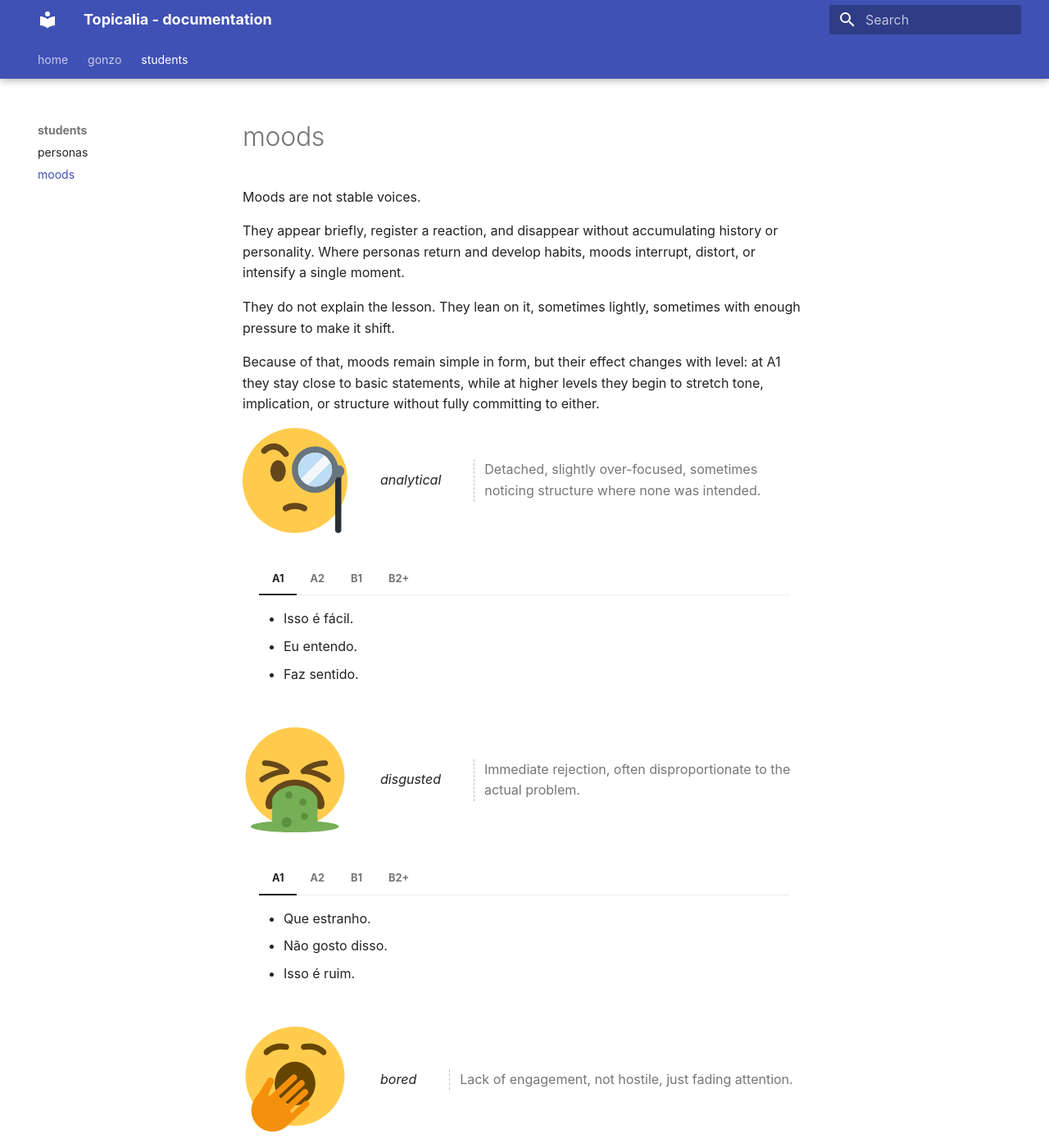
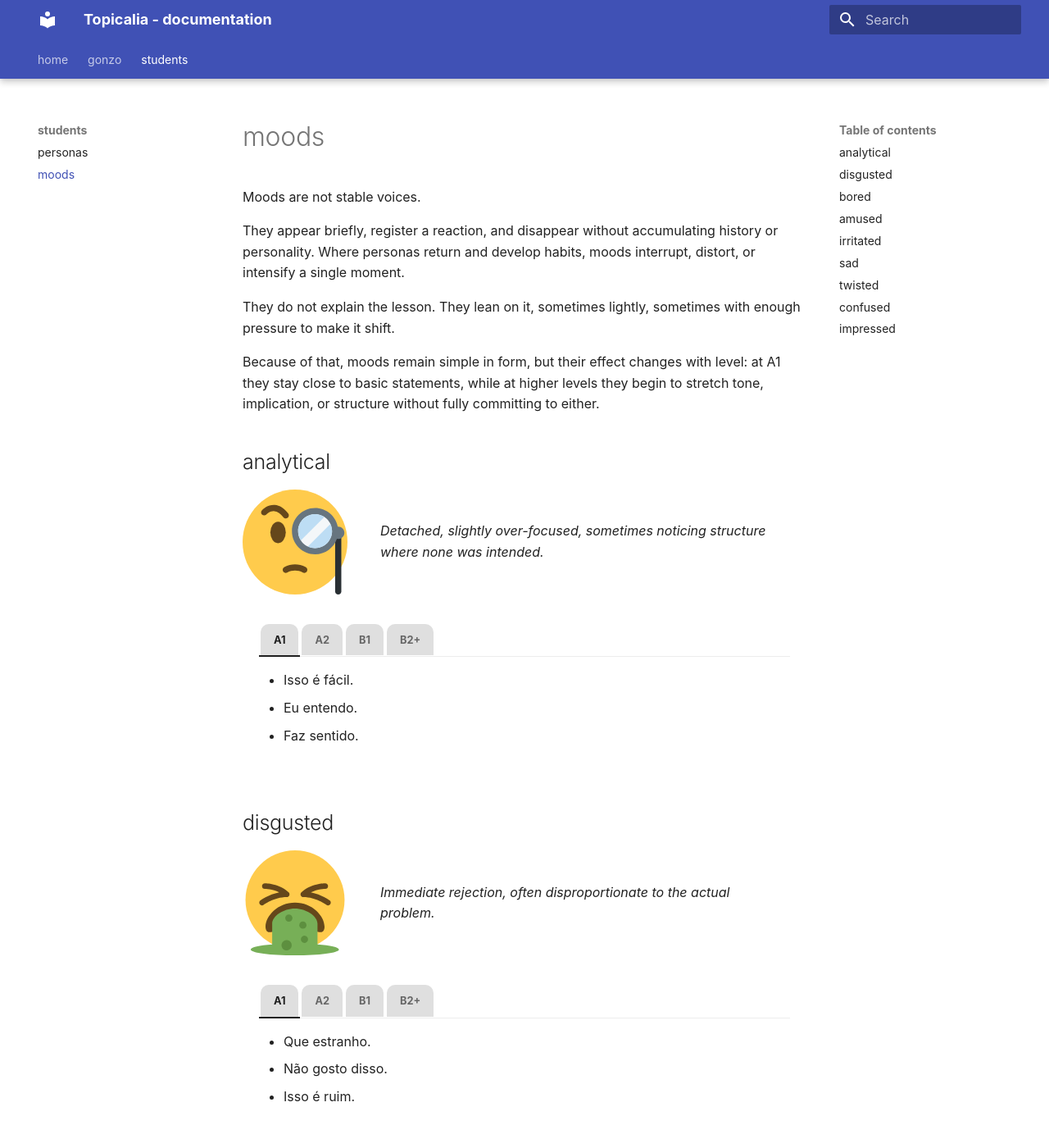
Before and after one commit to jiwanski/topicalia2-notes, an MkDocs documentation site: the page built from docs/students/moods.md, in a window 1280 px wide and 1400 px high. Shown: the whole window at 82% size. Built offline with MkDocs 1.6.1 and Material for MkDocs 9.7.7, drawn with Linux system fonts in a browser that asks for light colours.

Commit message:
treat additional mood description as figure caption

```diff
--- a/docs/assets/extra.css
+++ b/docs/assets/extra.css
@@ -30,3 +30,11 @@ main.md-main {
 .md-typeset figure.mood blockquote {
   border-left: 1px dashed silver;
 }
+
+.tabbed-labels.tabbed-labels--linked a {
+  background-color: #dfdfdf;
+  margin: 0 0.1rem;
+  border-radius: 0.5rem;
+  border-bottom-left-radius: 0;
+  border-bottom-right-radius: 0;
+}
--- a/docs/students/moods.md
+++ b/docs/students/moods.md
@@ -8,12 +8,13 @@ They do not explain the lesson. They lean on it, sometimes lightly, sometimes wi
 
 Because of that, moods remain simple in form, but their effect changes with level: at A1 they stay close to basic statements, while at higher levels they begin to stretch tone, implication, or structure without fully committing to either.
 
+## analytical
+
 <figure markdown="span" class="mood">
   <img
     src="../../assets/avatars/analytical.svg"
     alt="impressed" />
-  <figcaption>analytical</figcaption>
-  <blockquote>Detached, slightly over-focused, sometimes noticing structure where none was intended.</blockquote>
+  <figcaption>Detached, slightly over-focused, sometimes noticing structure where none was intended.</figcaption>
 </figure>
 
 === "A1"
@@ -40,12 +41,13 @@ Because of that, moods remain simple in form, but their effect changes with leve
     - Isso sugere um padrão que não é totalmente estável.
     - Funciona, mas não exatamente da mesma forma em todos os casos.
 
+## disgusted
+
 <figure markdown="span" class="mood">
   <img
     src="../../assets/avatars/disgusted.svg"
     alt="impressed" />
-  <figcaption>disgusted</figcaption>
-  <blockquote>Immediate rejection, often disproportionate to the actual problem.</blockquote>
+  <figcaption>Immediate rejection, often disproportionate to the actual problem.</figcaption>
 </figure>
 
 === "A1"
@@ -72,12 +74,13 @@ Because of that, moods remain simple in form, but their effect changes with leve
     - Isso causa uma reação imediata, difícil de justificar.
     - Não sei explicar bem, mas isso me incomoda profundamente.
 
+## bored
+
 <figure markdown="span" class="mood">
   <img
     src="../../assets/avatars/bored.svg"
     alt="impressed" />
-  <figcaption>bored</figcaption>
-  <blockquote>Lack of engagement, not hostile, just fading attention.</blockquote>
+  <figcaption>Lack of engagement, not hostile, just fading attention.</figcaption>
 </figure>
 
 === "A1"
@@ -104,12 +107,13 @@ Because of that, moods remain simple in form, but their effect changes with leve
     - Dá a impressão de que nada realmente evolui.
     - Isso se resolve sem exigir atenção.
 
+## amused
+
 <figure markdown="span" class="mood">
   <img
     src="../../assets/avatars/amused.svg"
     alt="impressed" />
-  <figcaption>amused</figcaption>
-  <blockquote>Light reaction, noticing something slightly off or unexpectedly fitting.</blockquote>
+  <figcaption>Light reaction, noticing something slightly off or unexpectedly fitting.</figcaption>
 </figure>
 
 === "A1"
@@ -136,12 +140,13 @@ Because of that, moods remain simple in form, but their effect changes with leve
     - Isso tem um efeito curioso, quase involuntário.
     - Funciona de um modo que surpreende sem exagerar.
 
+## irritated
+
 <figure markdown="span" class="mood">
   <img
     src="../../assets/avatars/irritated.svg"
     alt="impressed" />
-  <figcaption>irritated</figcaption>
-  <blockquote>Friction, resistance, small but persistent.</blockquote>
+  <figcaption>Friction, resistance, small but persistent.</figcaption>
 </figure>
 
 === "A1"
@@ -168,12 +173,13 @@ Because of that, moods remain simple in form, but their effect changes with leve
     - Isso introduz mais problemas do que resolve.
     - Parece mais difícil do que realmente deveria ser.
 
+## sad
+
 <figure markdown="span" class="mood">
   <img
     src="../../assets/avatars/sad.svg"
     alt="impressed" />
-  <figcaption>sad</figcaption>
-  <blockquote>Low energy, quiet disappointment, not dramatic.</blockquote>
+  <figcaption>Low energy, quiet disappointment, not dramatic.</figcaption>
 </figure>
 
 === "A1"
@@ -200,12 +206,13 @@ Because of that, moods remain simple in form, but their effect changes with leve
     - Isso não atinge o que parecia prometer.
     - Fica aquém do que poderia ser.
 
+## twisted
+
 <figure markdown="span" class="mood">
   <img
     src="../../assets/avatars/twisted.svg"
     alt="impressed" />
-  <figcaption>twisted</figcaption>
-  <blockquote>Slight distortion, playful but not entirely comfortable.</blockquote>
+  <figcaption>Slight distortion, playful but not entirely comfortable.</figcaption>
 </figure>
 
 === "A1"
@@ -232,12 +239,13 @@ Because of that, moods remain simple in form, but their effect changes with leve
     - Isso funciona, mas de forma desconfortável.
     - Parece correto, mas algo não encaixa completamente.
 
+## confused
+
 <figure markdown="span" class="mood">
   <img
     src="../../assets/avatars/confused.svg"
     alt="impressed" />
-  <figcaption>confused</figcaption>
-  <blockquote>Lack of clarity, searching for orientation.</blockquote>
+  <figcaption>Lack of clarity, searching for orientation.</figcaption>
 </figure>
 
 === "A1"
@@ -264,12 +272,13 @@ Because of that, moods remain simple in form, but their effect changes with leve
     - Não consigo ver como isso se encaixa no resto.
     - Isso levanta mais dúvidas do que resolve.
 
+## impressed
+
 <figure markdown="span" class="mood">
   <img
     src="../../assets/avatars/impressed.svg"
     alt="impressed" />
-  <figcaption>impressed</figcaption>
-  <blockquote>Recognition of quality, sometimes reluctant.</blockquote>
+  <figcaption>Recognition of quality, sometimes reluctant.</figcaption>
 </figure>
 
 === "A1"
```
